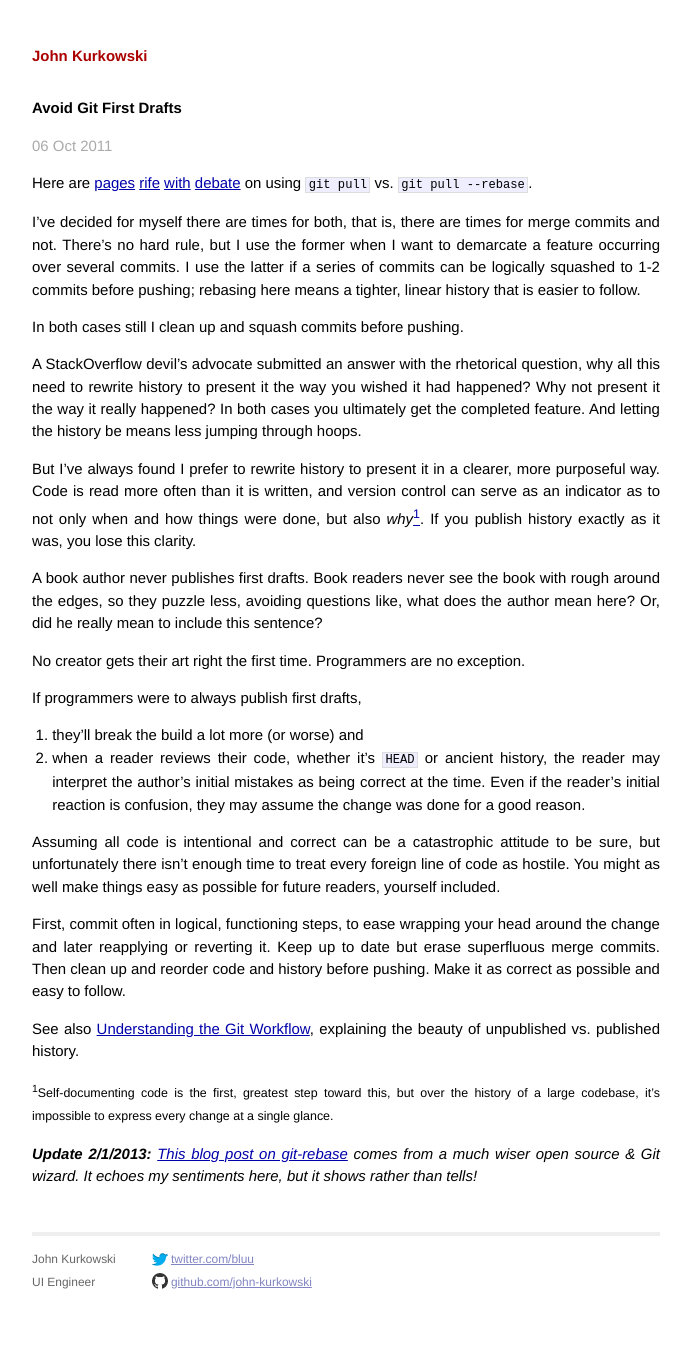
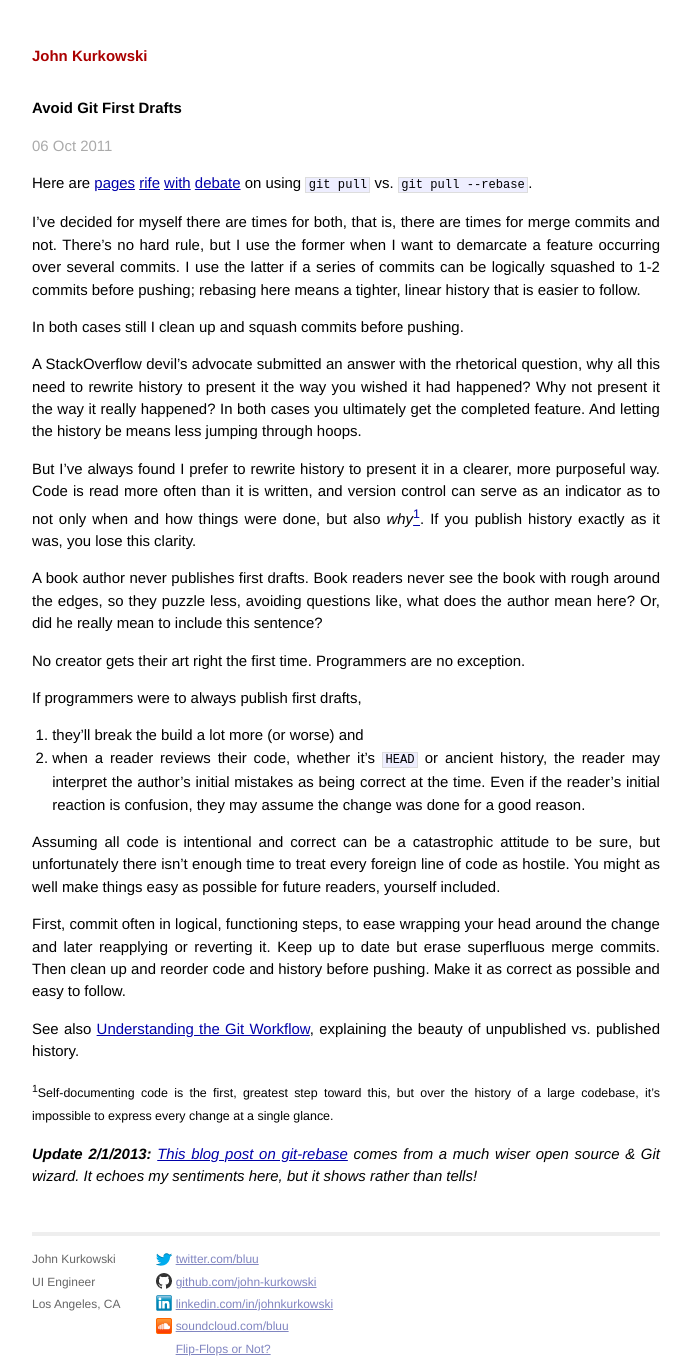
Before and after one commit to john-kurkowski/john-kurkowski.github.io, a Jekyll site: the page built from _posts/2011-10-06-avoid-git-first-drafts.md, in a window 1280 px wide. Shown: the whole page, without its empty margins (294-985 px from the left). Built offline with Jekyll 4.4.1, drawn with Linux system fonts in a browser that asks for light colours; comment, search, counter and statistics services are not loaded; before the commit the page ends 1305 px from its top, so only the background shows below that.

Commit message:
getting link happy in the footer

```diff
--- a/_layouts/default.html
+++ b/_layouts/default.html
@@ -52,6 +52,7 @@
                 <p>
                   John Kurkowski<br />
                   UI Engineer<br />
+                  Los Angeles, CA<br />
                 </p>
               </div>
               <div class="contact">
@@ -60,6 +61,13 @@
                   <a href="http://twitter.com/bluu/">twitter.com/bluu</a><br />
                   <a href="http://github.com/john-kurkowski/"><img src="/images/gh-16x16.png" width="16" height="16" /></a>
                   <a href="http://github.com/john-kurkowski/">github.com/john-kurkowski</a><br />
+                  <a href="http://www.linkedin.com/in/johnkurkowski"><img src="/images/linkedin.ico" width="16" height="16" /></a>
+                  <a href="http://www.linkedin.com/in/johnkurkowski">linkedin.com/in/johnkurkowski</a><br />
+
+                  <a href="http://soundcloud.com/bluu"><img src="/images/soundcloud.ico" width="16" height="16" /></a>
+                  <a href="http://soundcloud.com/bluu">soundcloud.com/bluu</a><br />
+                  <a href="http://flipflopsornot.com"><img src="http://flipflopsornot.com/favicon.ico" width="16" height="16" /></a>
+                  <a href="http://flipflopsornot.com">Flip-Flops or Not?</a><br />
                 </p>
               </div>
             </div>
```
Also changed, not shown: images/linkedin.ico (added), images/soundcloud.ico (added).
